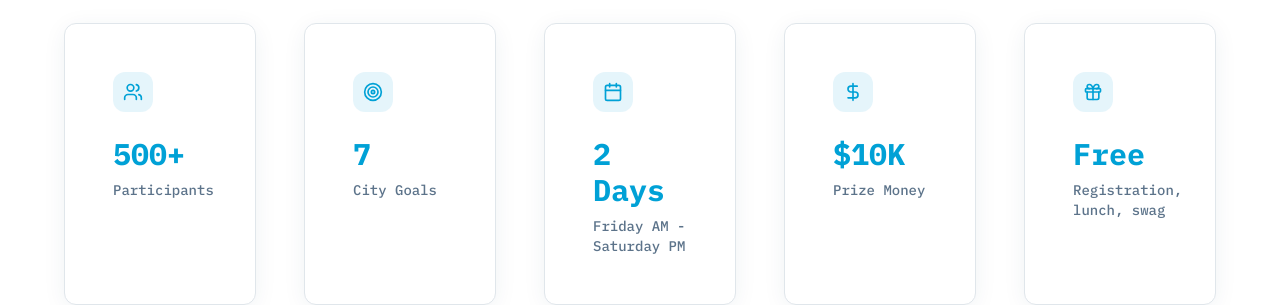
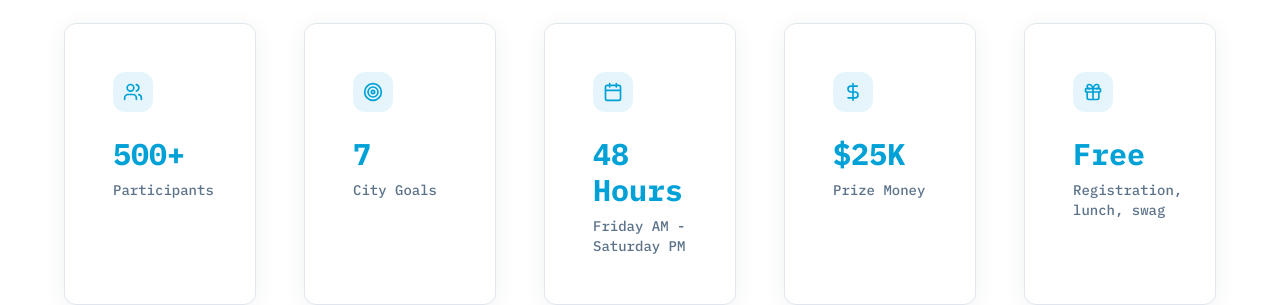
Before and after one commit to hack4rva/rvahacks, a React (Vite) app: page / in a window 1280 px wide. Shown: the part 1660-1965 px from the top of the page. Built offline with nearby package versions, Linux system fonts and the light colour scheme.

Commit message:
Update prize money and duration

```diff
--- a/src/components/About.tsx
+++ b/src/components/About.tsx
@@ -13,12 +13,12 @@ const stats = [
   },
   {
     icon: Calendar,
-    value: "2 Days",
+    value: "48 Hours",
     label: "Friday AM - Saturday PM",
   },
   {
     icon: DollarSign,
-    value: "$10K",
+    value: "$25K",
     label: "Prize Money",
   },
   {
```
